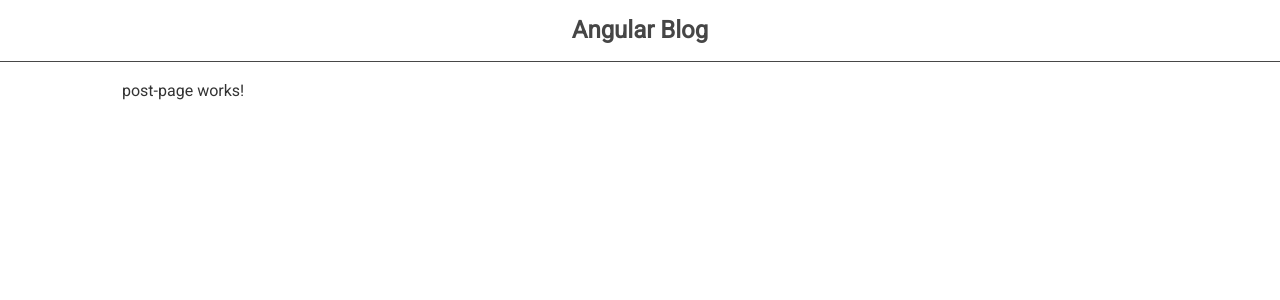
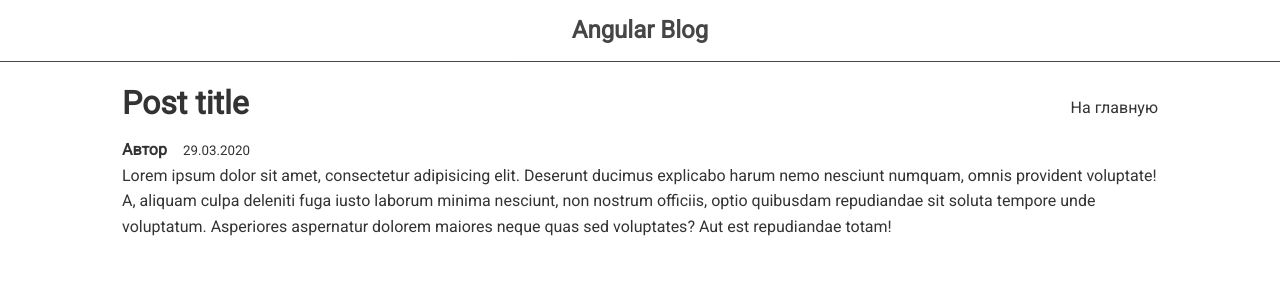
Before and after one commit to Khomko-Dima/angular-b, an Angular app: page /post/1234 in a window 1280 px wide. Shown: the top 300 px of the page. Built offline with nearby package versions, Linux system fonts and the light colour scheme.

Commit message:
Страница поста
структура и минимальные стили

```diff
--- a/src/app/post-page/post-page.component.html
+++ b/src/app/post-page/post-page.component.html
@@ -1 +1,13 @@
-<p>post-page works!</p>
+<div class="post">
+  <div class="header">
+    <h1>Post title</h1>
+    <button routerLink="/" class="btn btn-link">На главную</button>
+  </div>
+  <div class="info">
+    <strong>Автор</strong>
+    <small>29.03.2020</small>
+  </div>
+  <div>
+    <p>Lorem ipsum dolor sit amet, consectetur adipisicing elit. Deserunt ducimus explicabo harum nemo nesciunt numquam, omnis provident voluptate! A, aliquam culpa deleniti fuga iusto laborum minima nesciunt, non nostrum officiis, optio quibusdam repudiandae sit soluta tempore unde voluptatum. Asperiores aspernatur dolorem maiores neque quas sed voluptates? Aut est repudiandae totam!</p>
+  </div>
+</div>
--- a/src/app/post-page/post-page.component.sass
+++ b/src/app/post-page/post-page.component.sass
@@ -0,0 +1,10 @@
+.post
+  .header
+    display: flex
+    justify-content: space-between
+    align-items: center
+    h1
+      margin-bottom: .5rem
+  .info
+    strong
+      margin-right: 1rem
```
